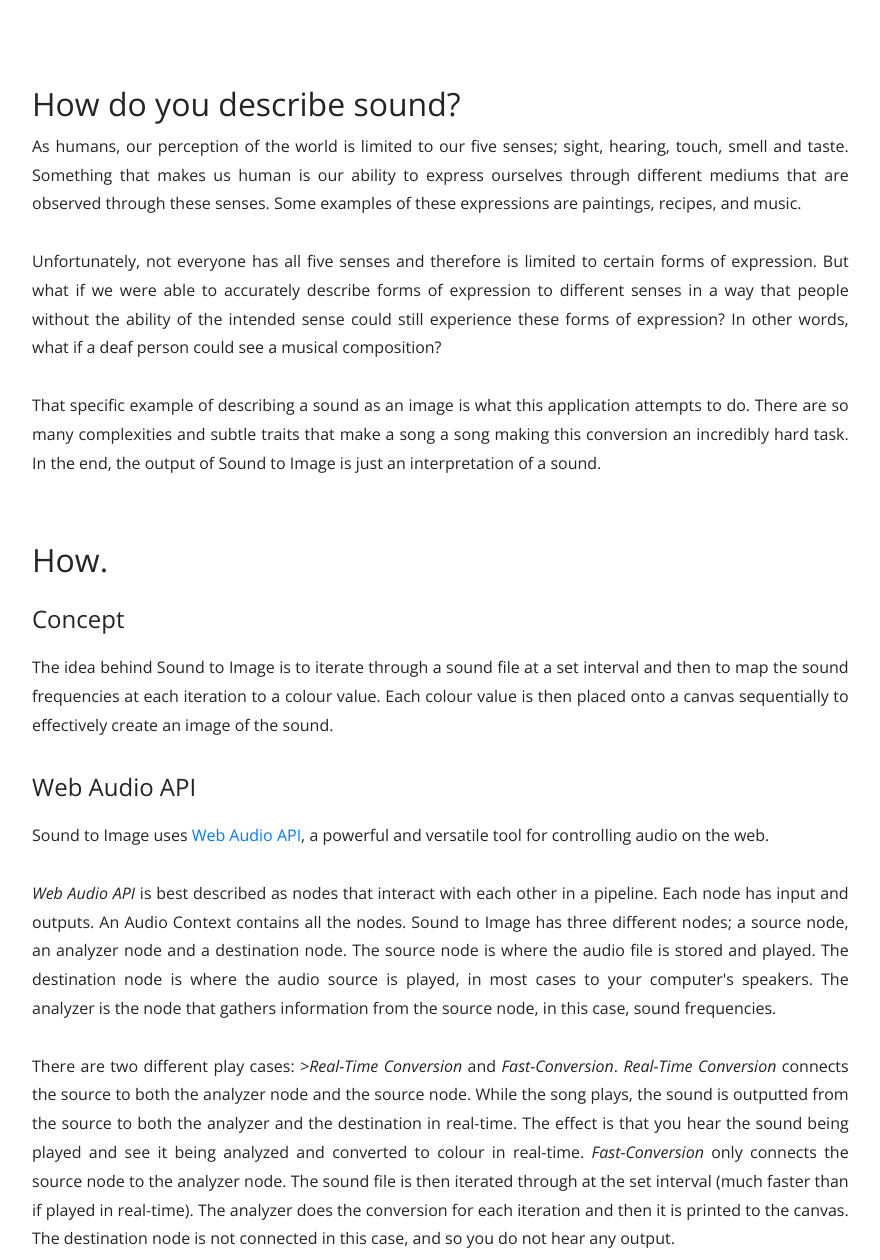
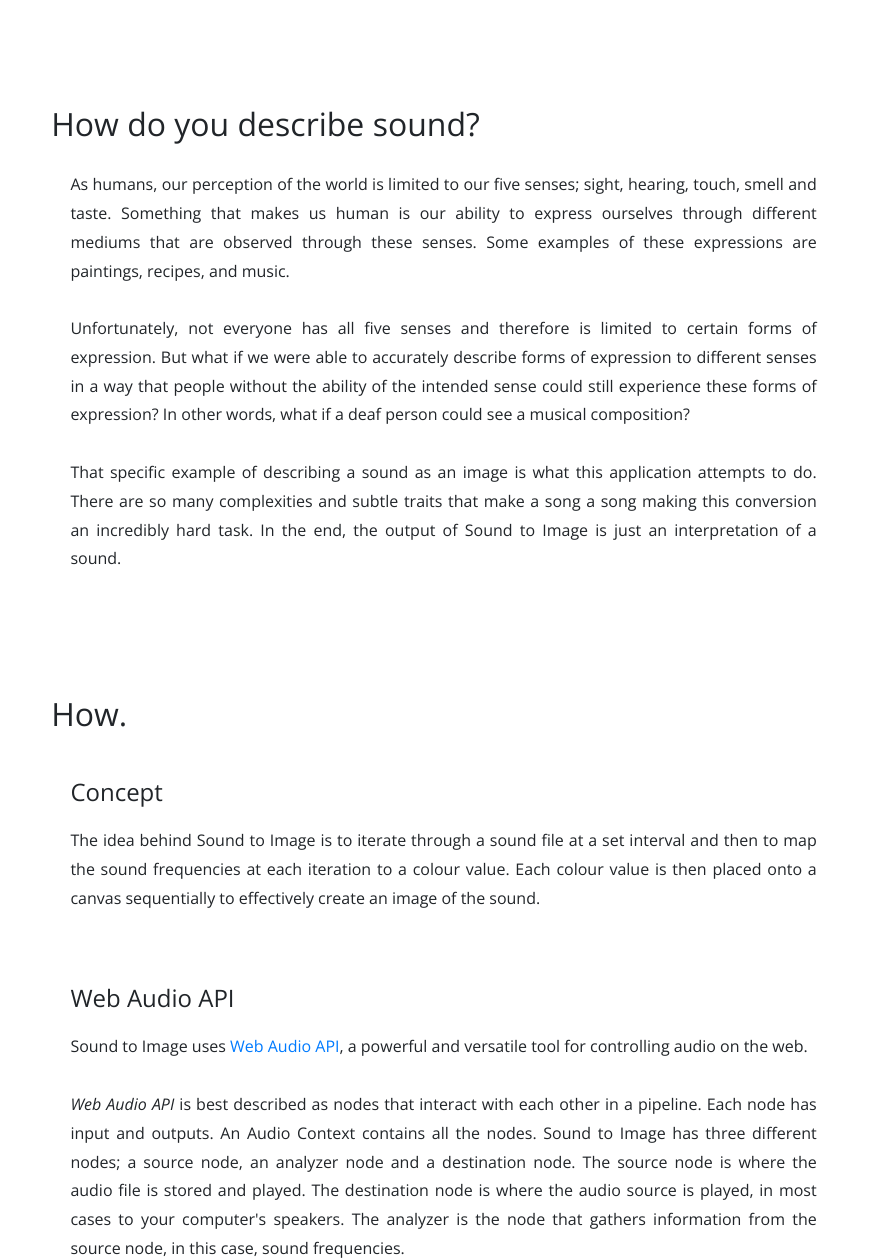
Before and after one commit to egroeg92/egroeg92.github.io, a plain HTML site: page soundToSight/index.html in a window 1280 px wide. Shown: the part 861-2121 px from the top of the page, without its empty margins (23-903 px from the left). Drawn offline with nearby package versions, Linux system fonts and the light colour scheme; a web font is replaced by a local one.

Commit message:
spacing again

```diff
--- a/soundToSight/index.html
+++ b/soundToSight/index.html
@@ -116,12 +116,12 @@
 
                 <section class="pg-section fullHeight" id = "wut">
                     <div class = "row fullHeight">
-                        <div class="col-md-10 my-auto pad-0">
+                        <div class="col-md-10     col-10 col-md-10     col-10 my-auto pad-0">
                             <div class="row">
                             <h1>How do you describe sound?</h1>
                             </div>
                             <div class="row ">
-                                <div class="col-10 pad-0">
+                                <div class="col-md-10     col-10 pad-0">
                             <p>
                                 As humans, our perception of the world is limited to our five senses; sight, hearing, touch, smell and taste.
                                  Something that makes us human is our ability to express ourselves through different mediums that are observed through these senses.
@@ -150,13 +150,13 @@
             <div class="container ">
                 <section class="pg-section fullHeight" id ="how">
                     <div class="row fullHeight">
-                        <div class= "col-md-10 my-auto pad-0">
+                        <div class= "col-md-10  col-10 my-auto pad-0">
                             <div class="row">
                                 <h1>How.</h1>
                             </div>
 
                             <div class ="row">
-                            <div class="col-md-10 pad-0">
+                            <div class="col-md-10     col-10 pad-0">
                             <h4>Concept</h4>
                                 <p>
                                     The idea behind Sound to Image is to iterate through a sound file at a set interval and then to map the sound frequencies at each iteration to a colour value.
@@ -165,7 +165,7 @@
                             </div>
                             </div>
                             <div class ="row">
-                            <div class="col-md-10 pad-0">
+                            <div class="col-md-10     col-10 pad-0">
                             <h4>Web Audio API</h4>
 
                                 <p>
@@ -192,7 +192,7 @@
                             </div>
 
                             <div class ="row">
-                            <div class="col-md-10 pad-0">
+                            <div class="col-md-10     col-10 pad-0">
                             <h4>Analyzer & Key Algorithms</h4>
                                 <p>
                                     Although the application is fairly simple there are a few key algorithms that Sound to Image uses. The analyzer node from <i>Web Audio API</i> gets a sound frequency at a passed interval.
@@ -213,7 +213,7 @@
             <div class="container ">
                 <section class="pg-section fullHeight" id="inputs">
                     <div class="row fullHeight ">
-                        <div class="col-md-10 my-auto pad-0">
+                        <div class="col-md-10     col-10 my-auto pad-0">
                             <div class="row">
                             <h1>User Inputs.</h1>
                             </div>
@@ -267,7 +267,7 @@
             <div class="container">
                 <section class="pg-section fullHeight" id="footer">
                     <div class="row fullHeight ">
-                        <div class="col-md-10 my-auto  ">
+                        <div class="col-md-10     col-10 my-auto  ">
                             <div>
                                 <iframe width="420" height="315"
                                 src="https://www.youtube.com/embed/tgbNymZ7vqY">
@@ -283,7 +283,7 @@
             <div class="container-fluid ">
                 <section class="pg-section fullHeight" id="footer">
                     <div class="row fullHeight d-flex justify-content-center margin-2 ">
-                        <div class="col-md-10 my-auto d-flex justify-content-center margin-2 ">
+                        <div class="col-md-10     col-10 my-auto d-flex justify-content-center margin-2 ">
                             <div>Sound to Image is a web application designed and written by <a href="https://georgemacrae.ca/">George Macrae</a> as an independent
                             research project for Quinn Keavery's IntD 210 Design for Screens Class at Emily Carr University of Art and Design. <a href="https://github.com/egroeg92/egroeg92.github.io/soundToSIght">Code</a>
                             </div>
--- a/soundToSight/styles.css
+++ b/soundToSight/styles.css
@@ -45,7 +45,7 @@ p{
 }
 
 .pad-0{
-  padding : 0;
+  padding : 1.5vw;
 }
 /*nav*/
 .navbar{
```
